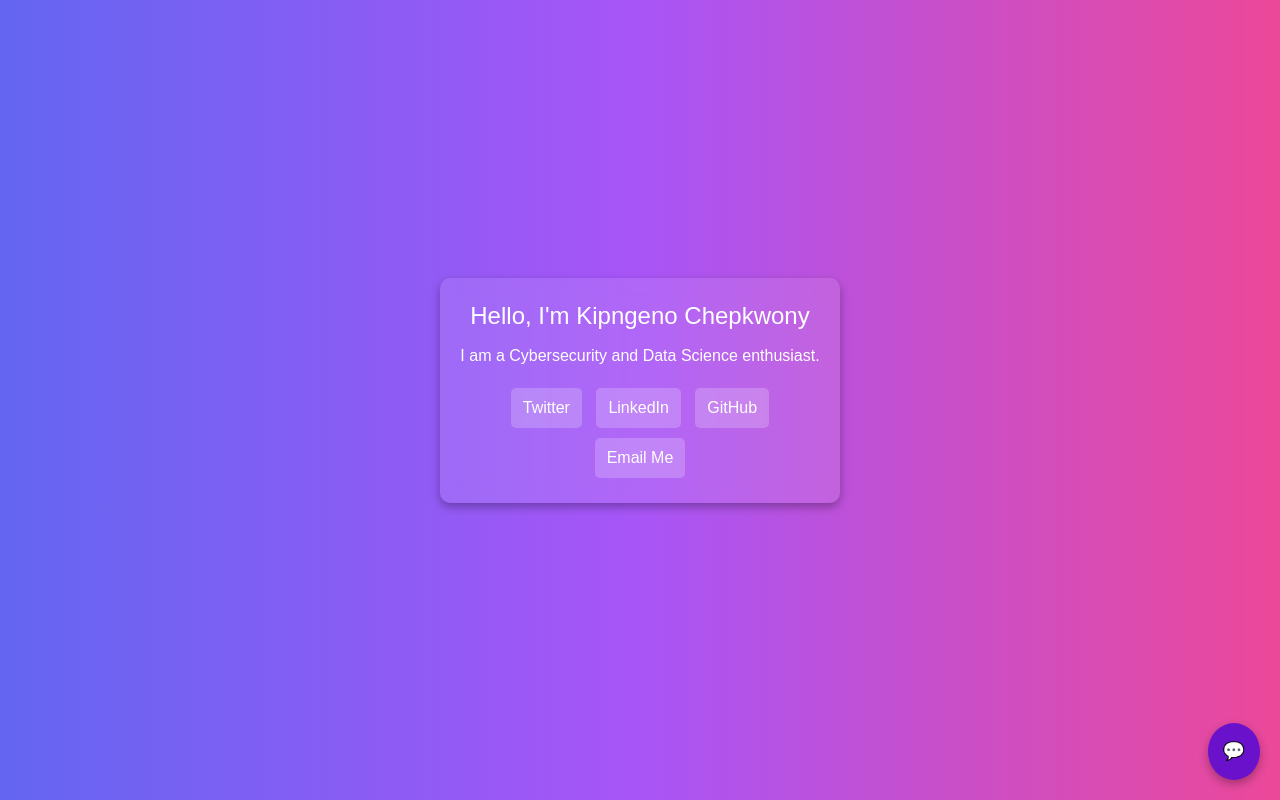
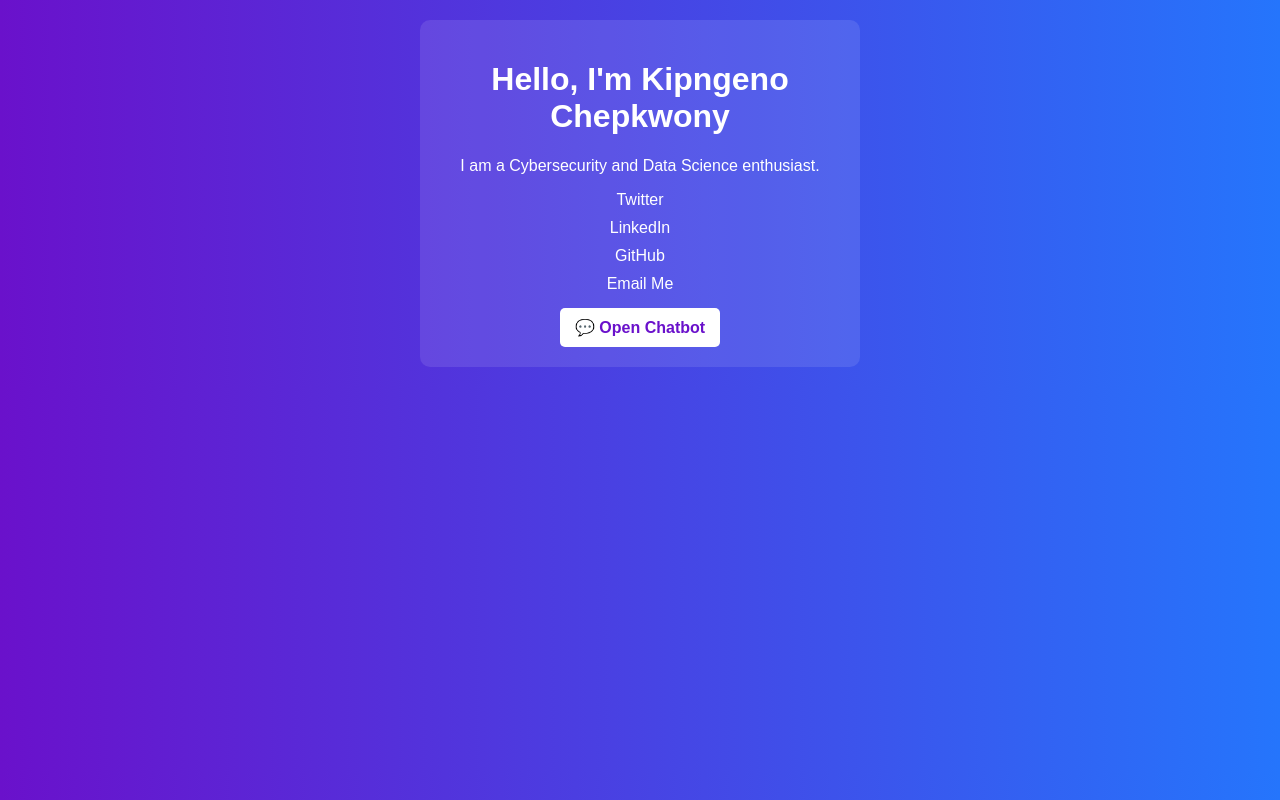
Before and after one commit to Kipngenocodes/Flask, a Flask app: page / in a window 1280 px wide. Run offline with Flask 3, Linux system fonts and the light colour scheme; some libraries are stand-ins or nearby versions.

Commit message:
change the chatbot to be alone

```diff
--- /dev/null
+++ b/static/styles.css
@@ -0,0 +1,79 @@
+body {
+    font-family: Arial, sans-serif;
+    background: linear-gradient(to right, #6a11cb, #2575fc);
+    color: white;
+    text-align: center;
+    margin: 0;
+    padding: 20px;
+}
+
+/* Profile Card */
+.profile-card {
+    background: rgba(255, 255, 255, 0.1);
+    padding: 20px;
+    border-radius: 10px;
+    max-width: 400px;
+    margin: auto;
+}
+
+.social-links a {
+    display: block;
+    color: white;
+    text-decoration: none;
+    margin-top: 10px;
+}
+
+.chatbot-btn {
+    display: inline-block;
+    margin-top: 15px;
+    padding: 10px 15px;
+    background: white;
+    color: #6a11cb;
+    border-radius: 5px;
+    text-decoration: none;
+    font-weight: bold;
+}
+
+/* Chatbot */
+.chatbot-container {
+    width: 350px;
+    position: fixed;
+    bottom: 20px;
+    right: 20px;
+    background: white;
+    color: black;
+    border-radius: 10px;
+    box-shadow: 0px 4px 10px rgba(0, 0, 0, 0.3);
+}
+
+.chat-header {
+    background: #6a11cb;
+    color: white;
+    padding: 10px;
+    font-weight: bold;
+    border-radius: 10px 10px 0 0;
+}
+
+.chat-messages {
+    height: 250px;
+    overflow-y: auto;
+    padding: 10px;
+}
+
+.user-message, .bot-message {
+    padding: 8px;
+    border-radius: 8px;
+    max-width: 80%;
+}
+
+.user-message {
+    background: #6a11cb;
+    color: white;
+    align-self: flex-end;
+}
+
+.bot-message {
+    background: #e0e0e0;
+    color: black;
+    align-self: flex-start;
+}
--- a/templates/index.html
+++ b/templates/index.html
@@ -3,43 +3,23 @@
 <head>
     <meta charset="UTF-8">
     <meta name="viewport" content="width=device-width, initial-scale=1.0">
-    <title>Kipngeno - Profile & Chatbot</title>
-    <script src="https://cdn.tailwindcss.com"></script>
-    <link rel="stylesheet" href="styles.css">
+    <title>Kipngeno Chepkwony - Profile</title>
+    <link rel="stylesheet" href="{{ url_for('static', filename='styles.css') }}">
 </head>
-<body class="bg-gradient-to-r from-indigo-500 via-purple-500 to-pink-500 text-white text-center h-screen flex flex-col justify-center items-center">
-
-    <!-- Profile Card -->
+<body>
     <div class="profile-card">
         <h1>Hello, I'm Kipngeno Chepkwony</h1>
         <p>I am a Cybersecurity and Data Science enthusiast.</p>
 
-        <!-- Social Links -->
         <div class="social-links">
             <a href="https://twitter.com/akcempire" target="_blank">Twitter</a>
             <a href="https://www.linkedin.com/in/your_linkedin" target="_blank">LinkedIn</a>
             <a href="https://github.com/kipngenocodes" target="_blank">GitHub</a>
             <a href="mailto:kipngenocodes@gmail.com">Email Me</a>
         </div>
+
+        <!-- Button to Open Chatbot -->
+        <a href="{{ url_for('chatbot') }}" class="chatbot-btn">💬 Open Chatbot</a>
     </div>
-
-    <!-- Floating Chat Button -->
-    <button class="floating-btn" onclick="toggleChat()">💬</button>
-
-    <!-- Chatbot -->
-    <div class="chatbot-container" id="chatbot">
-        <div class="chat-header">
-            <span>Chat with Me</span>
-            <button class="close-btn" onclick="toggleChat()">❌</button>
-        </div>
-        <div class="chat-messages" id="chat-messages"></div>
-        <div class="chat-input">
-            <input type="text" id="message-input" placeholder="Type your message..." />
-            <button onclick="sendMessage()">Send</button>
-        </div>
-    </div>
-
-    <script src="script.js"></script>
-
 </body>
 </html>
--- a/templates/styles.css
+++ /dev/null
@@ -1,148 +0,0 @@
-/* General Body Styling */
-body {
-    font-family: Arial, sans-serif;
-}
-
-/* Profile Card */
-.profile-card {
-    background: rgba(255, 255, 255, 0.1);
-    backdrop-filter: blur(10px);
-    padding: 20px;
-    border-radius: 10px;
-    text-align: center;
-    box-shadow: 0px 4px 10px rgba(0, 0, 0, 0.3);
-    width: 80%;
-    max-width: 400px;
-    margin-bottom: 20px;
-}
-
-.profile-card h1 {
-    font-size: 24px;
-    margin-bottom: 10px;
-}
-
-.social-links {
-    margin-top: 15px;
-}
-
-.social-links a {
-    display: inline-block;
-    margin: 5px;
-    padding: 8px 12px;
-    background: rgba(255, 255, 255, 0.2);
-    border-radius: 5px;
-    text-decoration: none;
-    color: white;
-    transition: background 0.3s ease;
-}
-
-.social-links a:hover {
-    background: rgba(255, 255, 255, 0.4);
-}
-
-/* Floating Chat Button */
-.floating-btn {
-    position: fixed;
-    bottom: 20px;
-    right: 20px;
-    background: #6a11cb;
-    color: white;
-    padding: 15px;
-    border-radius: 50%;
-    cursor: pointer;
-    font-size: 18px;
-    box-shadow: 0px 4px 10px rgba(0, 0, 0, 0.3);
-    transition: transform 0.2s ease-in-out;
-    border: none;
-}
-
-.floating-btn:hover {
-    transform: scale(1.1);
-}
-
-/* Chatbot Container */
-.chatbot-container {
-    position: fixed;
-    bottom: 80px;
-    right: 20px;
-    width: 350px;
-    background: white;
-    border-radius: 10px;
-    box-shadow: 0px 4px 10px rgba(0, 0, 0, 0.3);
-    display: none;
-    flex-direction: column;
-}
-
-/* Chat Header */
-.chat-header {
-    background: #6a11cb;
-    color: white;
-    padding: 10px;
-    text-align: center;
-    font-weight: bold;
-    display: flex;
-    justify-content: space-between;
-    align-items: center;
-}
-
-/* Close Button */
-.close-btn {
-    background: none;
-    border: none;
-    color: white;
-    font-size: 18px;
-    cursor: pointer;
-}
-
-/* Chat Messages */
-.chat-messages {
-    height: 250px;
-    overflow-y: auto;
-    padding: 10px;
-    display: flex;
-    flex-direction: column;
-    gap: 5px;
-}
-
-.user-message, .bot-message {
-    padding: 8px;
-    border-radius: 8px;
-    max-width: 80%;
-}
-
-.user-message {
-    align-self: flex-end;
-    background: #6a11cb;
-    color: white;
-}
-
-.bot-message {
-    align-self: flex-start;
-    background: #e0e0e0;
-    color: black;
-}
-
-/* Chat Input */
-.chat-input {
-    display: flex;
-    padding: 10px;
-    border-top: 1px solid #ddd;
-}
-
-.chat-input input {
-    flex: 1;
-    padding: 8px;
-    border: none;
-    border-radius: 5px;
-    outline: none;
-}
-
-.chat-input button {
-    background: #6a11cb;
-    color: white;
-    padding: 8px 12px;
-    border: none;
-    margin-left: 5px;
-    border-radius: 5px;
-    cursor: pointer;
-}
```
Also changed, not shown: templates/chatbot.html (added, +47 -0 lines), messages.db (added), templates/script.js (deleted).
